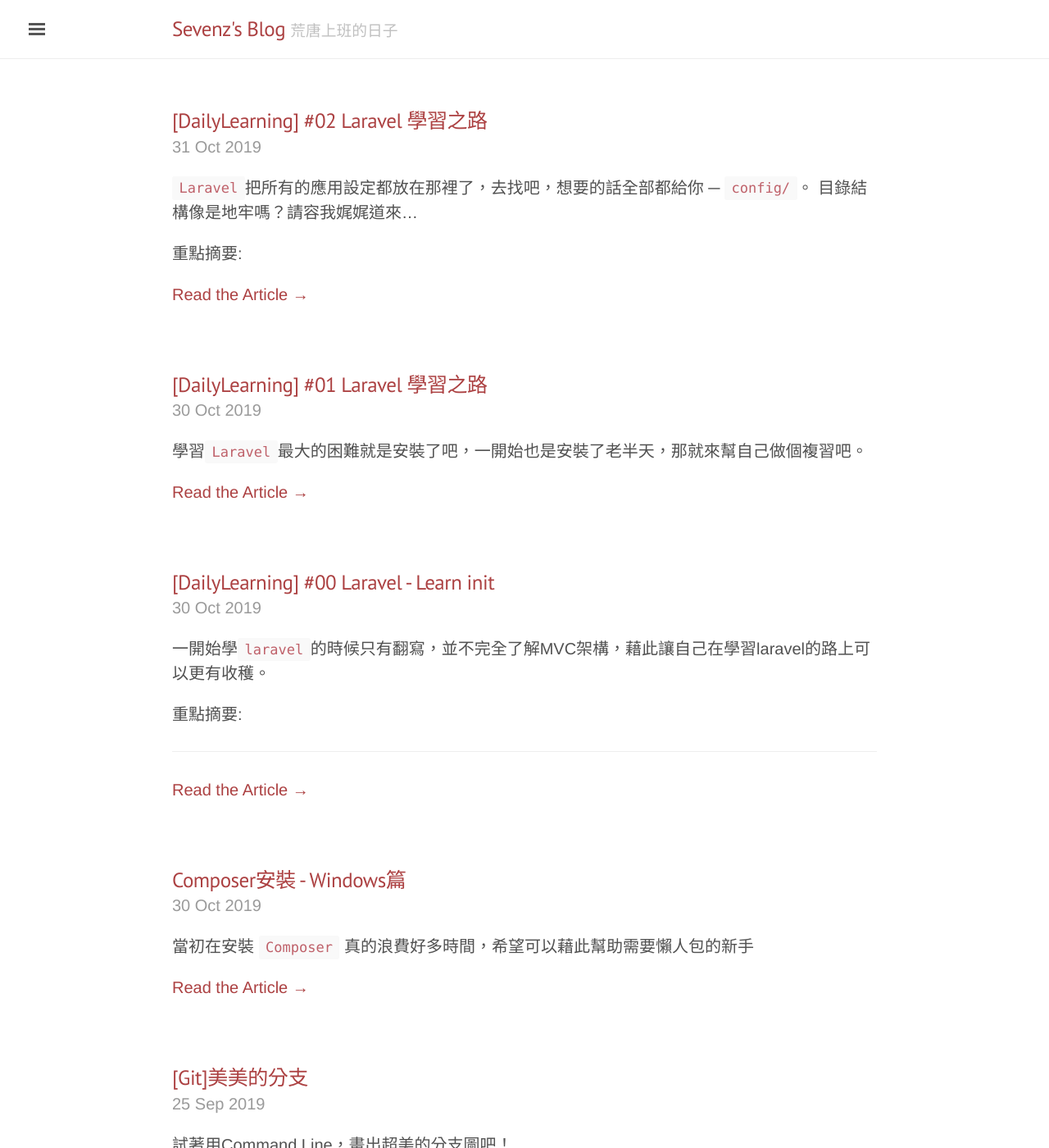
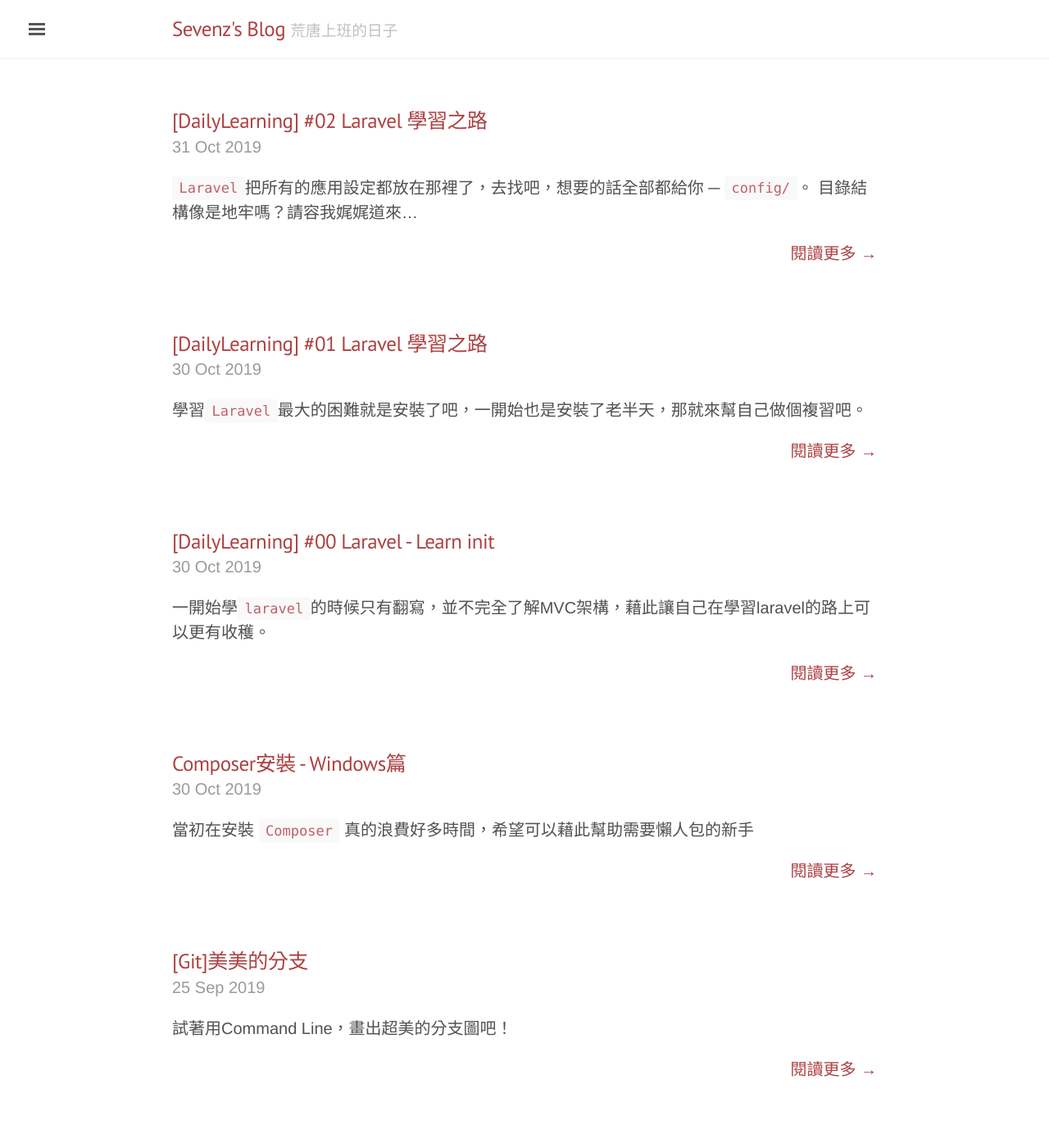
Before and after one commit to KovichChiu/KovichChiu.github.io, a Jekyll site: the page built from index.html, in a window 1280 px wide and 1400 px high. Shown: the whole window at 82% size. Built offline with Jekyll 4.4.1, drawn with Linux system fonts in a browser that asks for light colours; the list of posts is cut into pages by our own code; some of the changed text lies outside the part shown.

Commit message:
Change Favicon and Bug fixed.

```diff
--- a/index.html
+++ b/index.html
@@ -24,10 +24,11 @@
     <span class="post-date">{{ post.date | date_to_string }}
     </span>
     {{ post.excerpt }}
-
-    <a href="{{ site.baseurl }}{{ post.url }}">
-      Read the Article →
-    </a>
+    <div style="text-align: right;">
+      <a href="{{ site.baseurl }}{{ post.url }}">
+        閱讀更多 →
+      </a>
+    </div>
   </div>
   {% endfor %}
 </div>
```
Also changed, not shown: _posts/2019-09-25-graph-branch-by-cmd.md (+1 -1 lines), _posts/2019-10-30-day00-learn-laravel.md (line endings or trailing spaces), _posts/2019-10-31-day02-learn-laravel.md (line endings or trailing spaces), public/favicon.ico.
